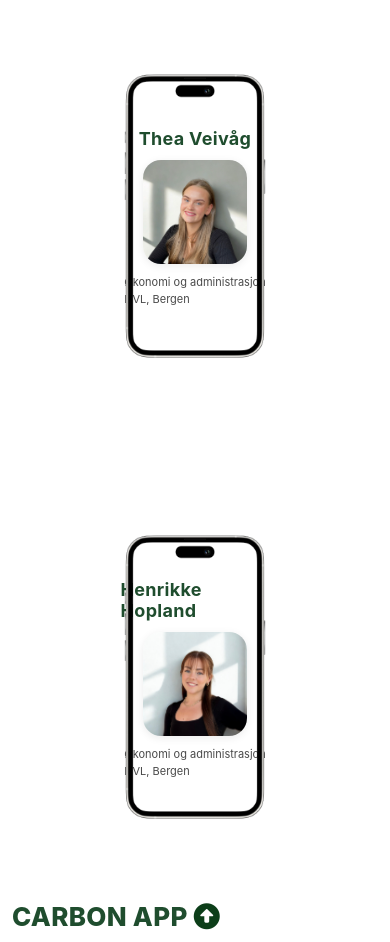
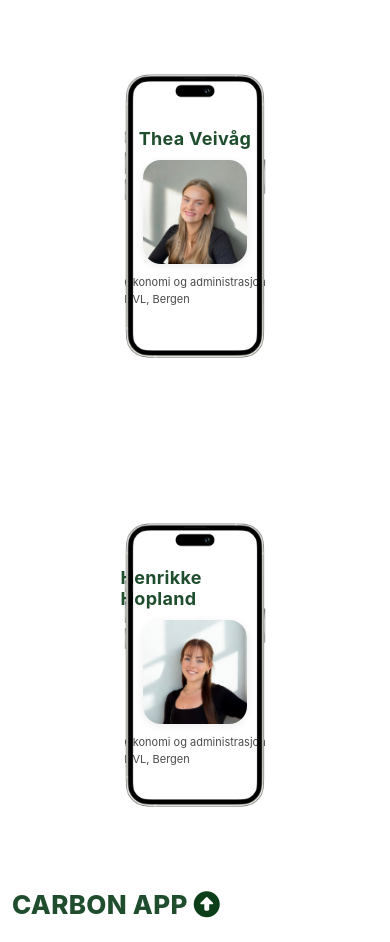
Before and after one commit to henrikkehopland/Gruppe4_SDG335, a Flask app: page /home in a window 390 px wide. Shown: the part 388-1330 px from the top of the page. After the commit the page ends 1306 px from the top, so only its background shows below. Run offline with Flask 2, Linux system fonts and the light colour scheme; some libraries are stand-ins or nearby versions.

Commit message:
Update home.css

```diff
--- a/capp/static/home.css
+++ b/capp/static/home.css
@@ -310,7 +310,9 @@ iphone kortet
 
 /* RESPONSIVT */
 @media (max-width: 1100px){
-  .phone-grid{ grid-template-columns: repeat(4, minmax(0, 1fr)); }
+  .phone-grid{ grid-template-columns: repeat(4, 280px);
+  gap: 16px 24px;
+  justify-content: center;}
   .iphone-card{ --w: 210px; }
 }
 @media (max-width: 680px){
```
